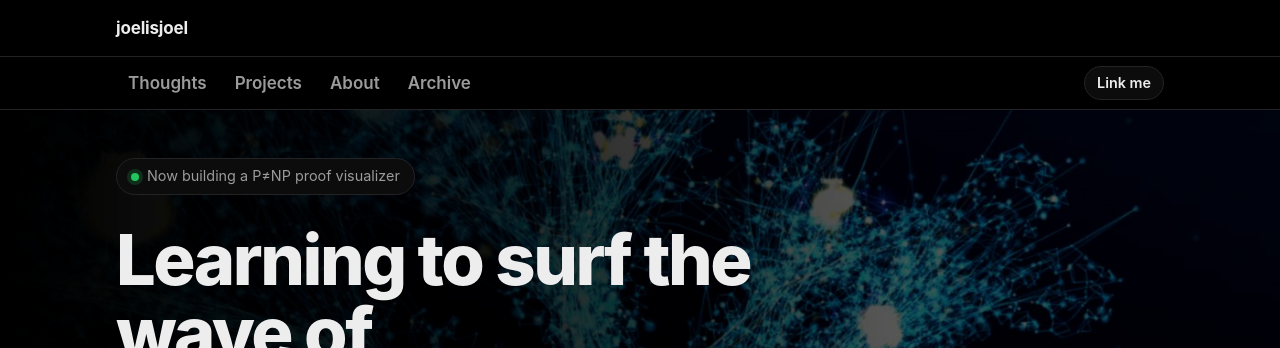
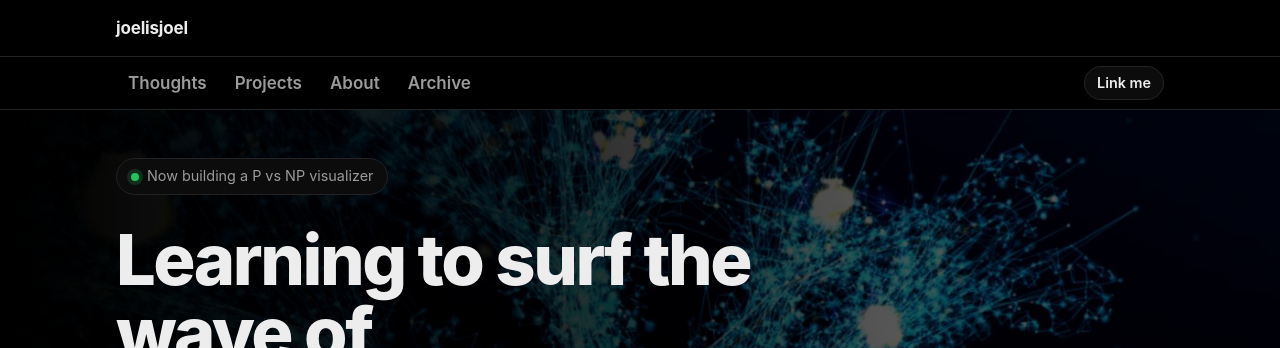
Before and after one commit to joelisjoel/joelisjoel.github.io, a Jekyll site: the page built from index.html, in a window 1280 px wide and 900 px high. Shown: the top 348 px of the window. Built offline with Jekyll 4.4.1, drawn with Linux system fonts in a browser that asks for light colours.

Commit message:
Status line: a P vs NP visualizer, not a proof visualizer
Co-Authored-By: Claude Opus 5.5 <noreply@anthropic.com>
Claude-Session: https://claude.ai/code/session_019C3MjnQ44EaHGLkAjYVfvS

```diff
--- a/_data/home.yml
+++ b/_data/home.yml
@@ -25,7 +25,7 @@
 #            left out of llms.txt). Search this file for "todo: true".
 
 hero:
-  status: "Now building a P≠NP proof visualizer"
+  status: "Now building a P vs NP visualizer"
   status_url: /projects/#pequalsnp
   headline_start: "Learning to surf the wave of"
   headline_em: "superintelligence"
```
